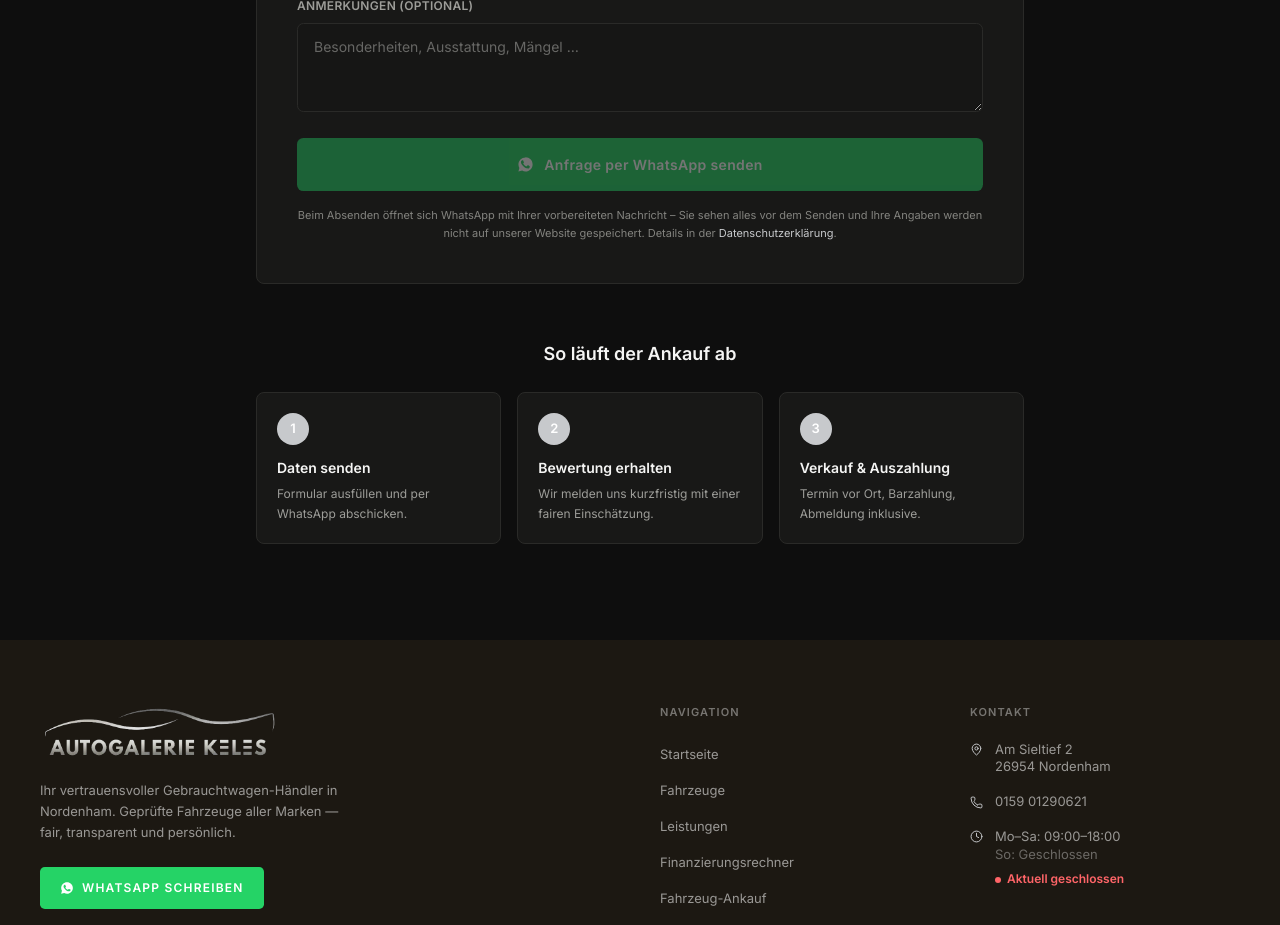
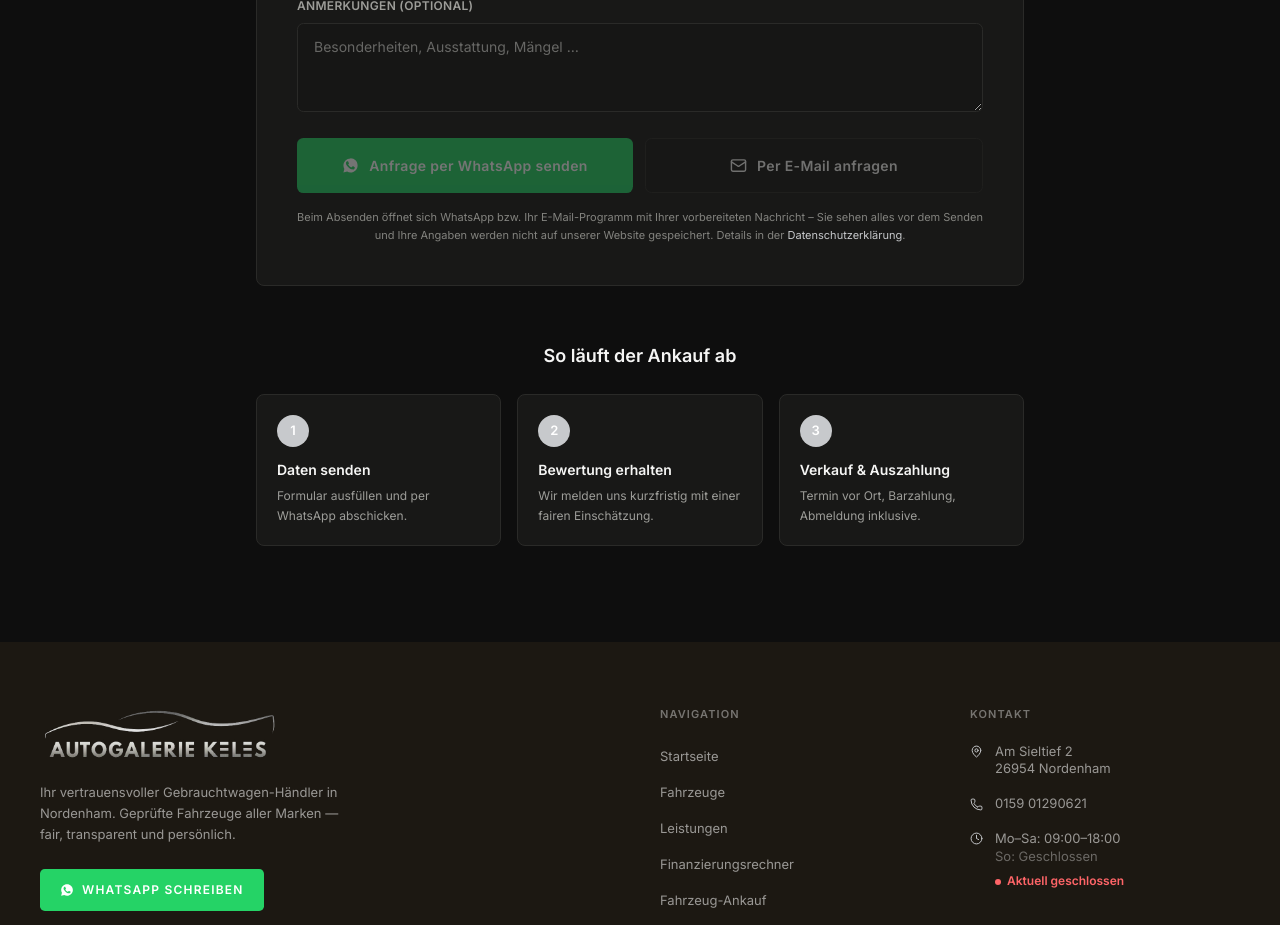
Before and after one commit to Visionarymotion/Autogalerie-Keles-FInal, a Next.js app: page /ankauf in a window 1280 px wide. Shown: the part 1340-2265 px from the top of the page. Built offline with nearby package versions, Linux system fonts and the light colour scheme.

Commit message:
Ankauf: Zusätzliche Anfrage-Option per E-Mail (mailto) neben WhatsApp

```diff
--- a/app/ankauf/ankauf-client.tsx
+++ b/app/ankauf/ankauf-client.tsx
@@ -2,7 +2,7 @@
 
 import { useState } from 'react'
 import Link from 'next/link'
-import { Car, CheckCircle2, BadgeEuro, Clock, ShieldCheck } from 'lucide-react'
+import { Car, CheckCircle2, BadgeEuro, Clock, ShieldCheck, Mail } from 'lucide-react'
 import { siteConfig } from '@/lib/site-config'
 import { Reveal } from '@/components/reveal'
 
@@ -46,10 +46,7 @@ export default function AnkaufClient() {
 
   const canSubmit = form.brand.trim() && form.model.trim() && form.km.trim() && form.name.trim()
 
-  const handleSubmit = (e: React.FormEvent) => {
-    e.preventDefault()
-    if (!canSubmit) return
-    const lines = [
+  const buildLines = () => [
     'Hallo, ich möchte mein Fahrzeug zum Ankauf anbieten:',
     '',
     `Fahrzeug: ${form.brand} ${form.model}`,
@@ -64,9 +61,20 @@ export default function AnkaufClient() {
     `Name: ${form.name}`,
     form.phone && `Telefon: ${form.phone}`,
     form.message && `Anmerkung: ${form.message}`,
-    ].filter(Boolean)
-    const url = `https://wa.me/${siteConfig.contact.ctaWhatsapp}?text=${encodeURIComponent(lines.join('\n'))}`
+  ].filter(Boolean) as string[]
+
+  const handleSubmit = (e: React.FormEvent) => {
+    e.preventDefault()
+    if (!canSubmit) return
+    const url = `https://wa.me/${siteConfig.contact.ctaWhatsapp}?text=${encodeURIComponent(buildLines().join('\n'))}`
     window.open(url, '_blank', 'noopener,noreferrer')
+  }
+
+  const handleEmailSubmit = () => {
+    if (!canSubmit) return
+    const subject = `Fahrzeug-Ankauf: ${form.brand} ${form.model}`
+    const url = `mailto:${siteConfig.contact.email}?subject=${encodeURIComponent(subject)}&body=${encodeURIComponent(buildLines().join('\n'))}`
+    window.location.href = url
   }
 
   const inputCls =
@@ -181,17 +189,28 @@ export default function AnkaufClient() {
             </div>
           </div>
 
+          <div className="flex flex-col sm:flex-row gap-3">
             <button
               type="submit"
               disabled={!canSubmit}
-            className="w-full inline-flex items-center justify-center gap-2.5 bg-[#25D366] hover:bg-[#20bd5a] disabled:opacity-40 disabled:cursor-not-allowed text-white text-[14px] font-semibold tracking-wide px-8 py-4 rounded-md transition-all duration-300"
+              className="flex-1 inline-flex items-center justify-center gap-2.5 bg-[#25D366] hover:bg-[#20bd5a] disabled:opacity-40 disabled:cursor-not-allowed text-white text-[14px] font-semibold tracking-wide px-8 py-4 rounded-md transition-all duration-300"
             >
               <WhatsAppIcon size={17} />
               Anfrage per WhatsApp senden
             </button>
+            <button
+              type="button"
+              onClick={handleEmailSubmit}
+              disabled={!canSubmit}
+              className="flex-1 inline-flex items-center justify-center gap-2.5 bg-surface border border-border hover:border-gold/60 disabled:opacity-40 disabled:cursor-not-allowed text-foreground text-[14px] font-semibold tracking-wide px-8 py-4 rounded-md transition-all duration-300"
+            >
+              <Mail size={17} strokeWidth={2} />
+              Per E-Mail anfragen
+            </button>
+          </div>
 
           <p className="text-[11px] text-muted-foreground/80 leading-relaxed mt-4 text-center">
-            Beim Absenden öffnet sich WhatsApp mit Ihrer vorbereiteten Nachricht – Sie sehen alles vor dem
+            Beim Absenden öffnet sich WhatsApp bzw. Ihr E-Mail-Programm mit Ihrer vorbereiteten Nachricht – Sie sehen alles vor dem
             Senden und Ihre Angaben werden nicht auf unserer Website gespeichert. Details in der{' '}
             <Link href="/datenschutz" className="text-gold hover:underline">Datenschutzerklärung</Link>.
           </p>
```
Lines whose indentation alone changed are shown as unchanged.
